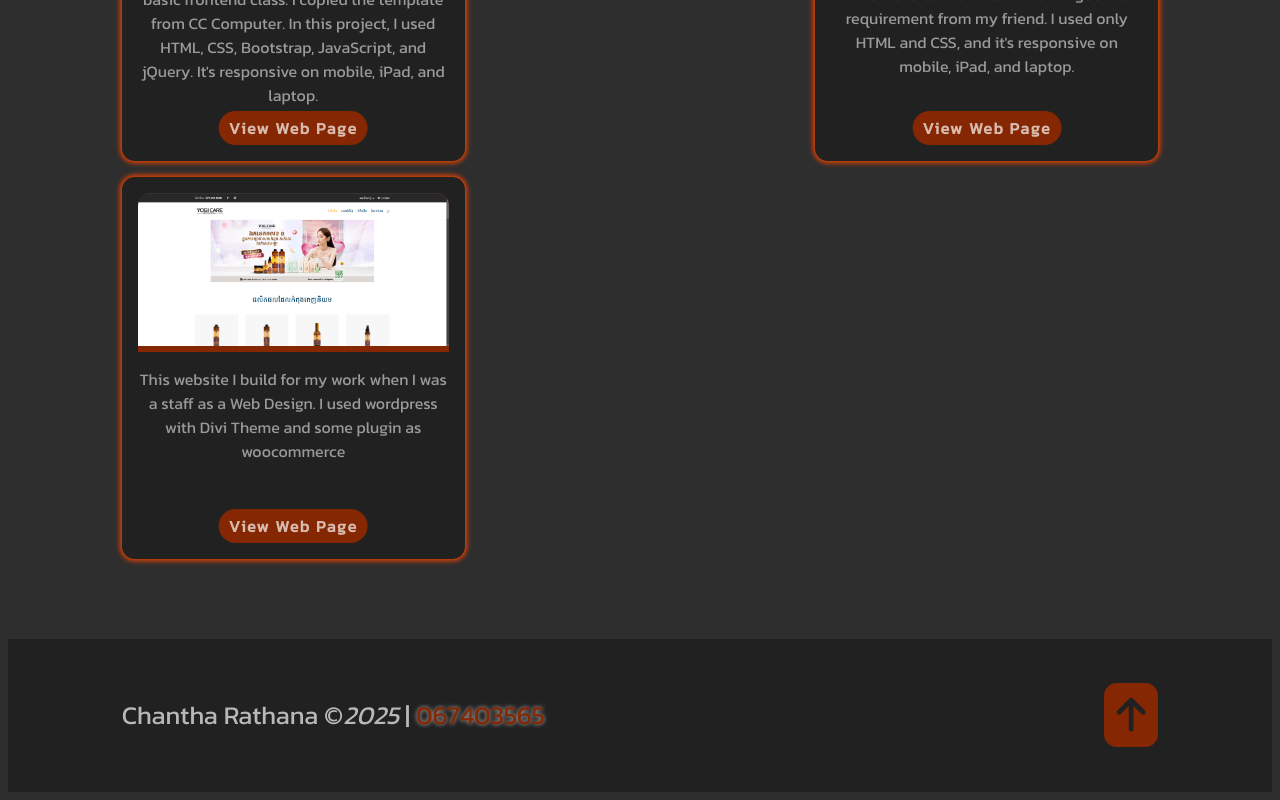
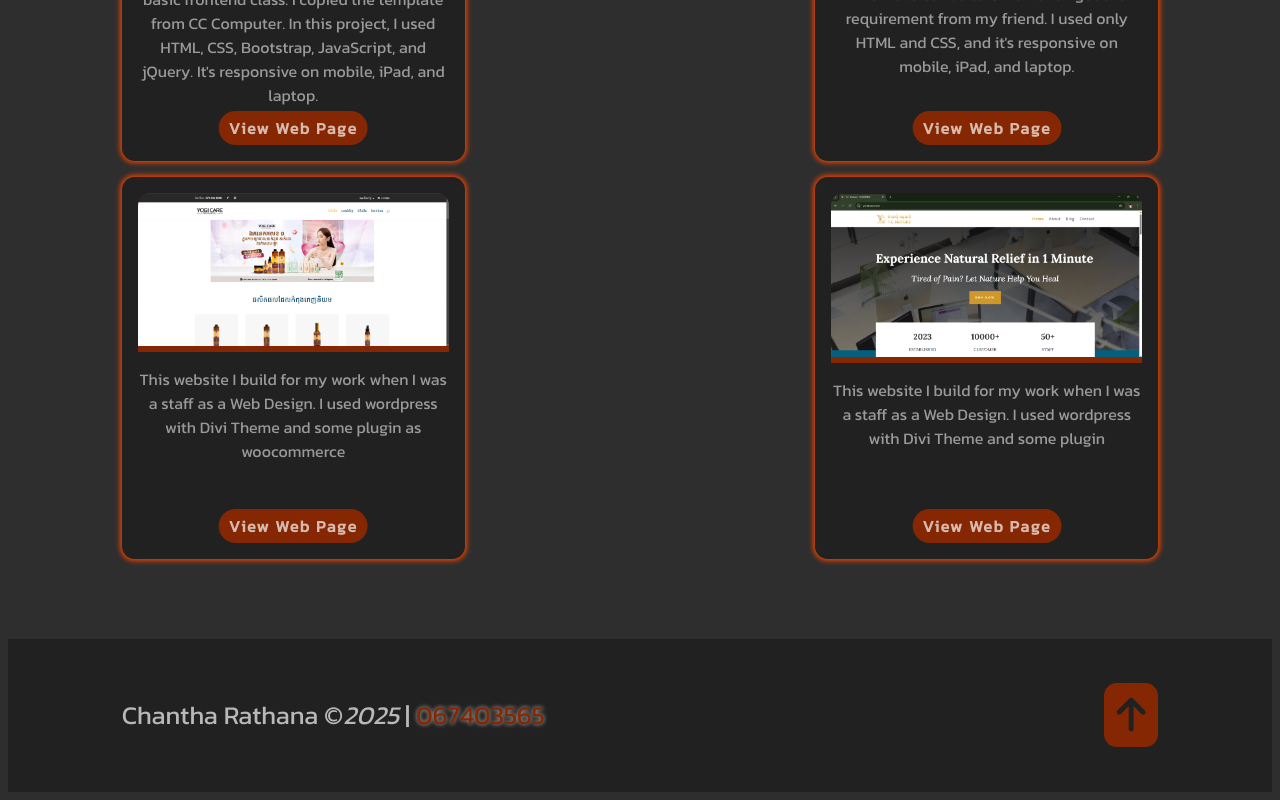
Before and after one commit to ZenTo26/Portfolio-Web, a Vue app: page / in a window 1280 px wide. Shown: the part 2376-3176 px from the top of the page. Built offline with nearby package versions, Linux system fonts and the light colour scheme.

Commit message:
add ycnature to project page

```diff
--- a/src/components/Project.vue
+++ b/src/components/Project.vue
@@ -18,6 +18,7 @@
 import ccComputer from "@/assets/cc-computer.png";
 import angkorStore from "@/assets/angkor-store.png";
 import yoogicare from "@/assets/yogi-care.png";
+import ycnature from "@/assets/yc-nature.png";
 
 export default {
   data() {
@@ -40,6 +41,12 @@ export default {
           description:
             "This website I build for my work when I was a staff as a Web Design. I used wordpress with Divi Theme and some plugin as woocommerce",
           link: "http://yogicare-cambodia.com/",
+        },
+        {
+          image: ycnature,
+          description:
+            "This website I build for my work when I was a staff as a Web Design. I used wordpress with Divi Theme and some plugin",
+          link: "https://ycnature.com/",
         },
       ],
     };
```
Also changed, not shown: src/assets/yc-nature.png (added).
